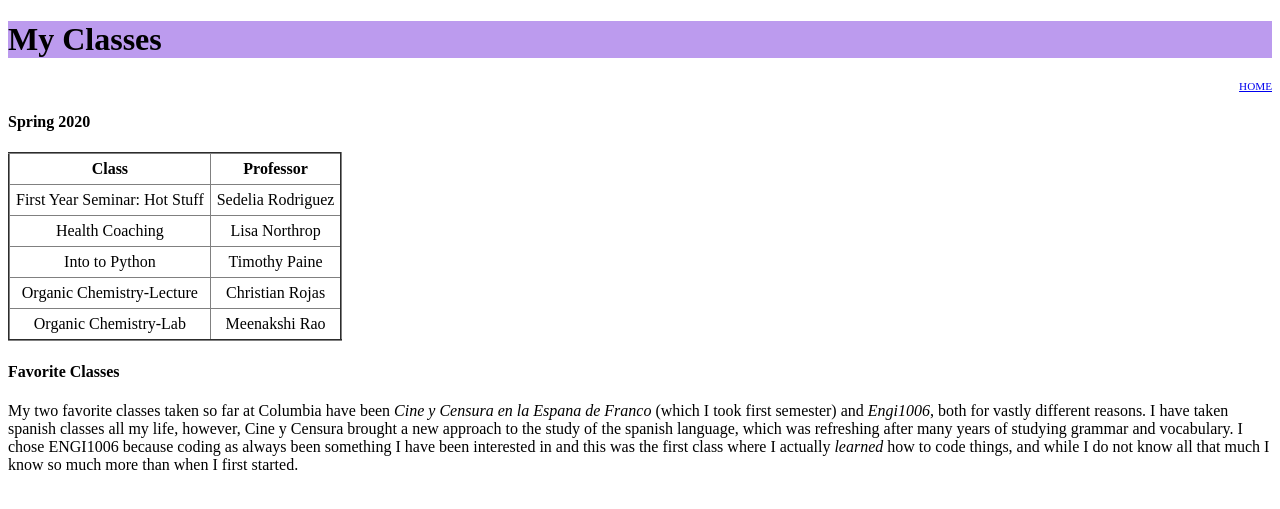
After one commit to naiaramunich/Flask-Project, a Flask app: page /myclasses in a window 1280 px wide. The commit adds this page. Shown: the top 509 px of the page. Run offline with Flask 2, Linux system fonts and the light colour scheme.

Commit message:
First complete pass at the site

```diff
--- a/app.py
+++ b/app.py
@@ -17,15 +17,19 @@ def hello():
 #    return "Hello World!"
     return render_template("index.html")
 
-@app.route("/1006")
-def test123():
+@app.route("/aboutme")
+def aboutme():
 #    return "<p>This is my <b>1006 </b> website! <p>"
-    return render_template("1006.html")
+    return render_template("aboutme.html")
 
 @app.route("/columbia")
 def columbia():
     return "Columbia!"
 
+@app.route("/myclasses")
+def myclasses():
+    return render_template("myclasses.html")
+
 #start the server
 if __name__ == "__main__":
     app.run()
--- /dev/null
+++ b/templates/myclasses.html
@@ -0,0 +1,47 @@
+<!DOCTYPE html>
+<html>
+    <head>
+        <!--specifies title of the page !-->
+        <title>My Classes</title>
+    <head>
+    <body>
+    <h1 style="background-color:rgba(160, 113, 231, 0.7);">My Classes</h1>
+
+    <div id="org-div-home-and-up" style="text-align:right;font-size:70%;white-space:nowrap;">
+    <a accesskey="H" href="http://127.0.0.1:5000/"> HOME </a>
+    </div>
+
+    <h4>Spring 2020</h4>
+
+
+<table  border="2" cellspacing="0" cellpadding="6" rules="all" frame="all" style="text-align:center" class="center">
+<caption></caption>
+<colgroup><col align="left" /><col align="left" />
+</colgroup>
+<tbody>
+<tr><td><b>Class</b></td><td><b>Professor</b></td></tr>
+<tr><td>First Year Seminar: Hot Stuff</td><td>Sedelia Rodriguez</td></tr>
+<tr><td>Health Coaching</td><td>Lisa Northrop</td></tr>
+<tr><td>Into to Python</td><td>Timothy Paine</td></tr>
+<tr><td>Organic Chemistry-Lecture</td><td>Christian Rojas</td></tr>
+<tr><td>Organic Chemistry-Lab</td><td>Meenakshi Rao</td></tr>
+
+</tbody>
+</table>
+
+    <div>
+    <h4>Favorite Classes</h4>
+    </div>
+    <div>
+    <p> My two favorite classes taken so far at Columbia have been <i>Cine y Censura
+    en la Espana de Franco</i> (which I took first semester) and <i> Engi1006</i>,
+    both for vastly different reasons.
+    I have taken spanish classes all my life, however, Cine y Censura brought a new
+    approach to the study of the spanish language, which was refreshing after many
+    years of studying grammar and vocabulary. I chose ENGI1006 because coding as
+    always been something I have been interested in and this was the first class
+    where I actually <i>learned</i> how to code things, and while I do not know
+    all that much I know so much more than when I first started.
+    </div>
+    </body>
+</html>
```
Also changed, not shown: templates/1006.html (deleted, +0 -13 lines), templates/aboutme.html (added, +29 -0 lines), templates/index.html (+54 -1 lines), static/bts.jpeg (added), static/naiara.jpg (added), static/naiaranyc.jpeg (added).
